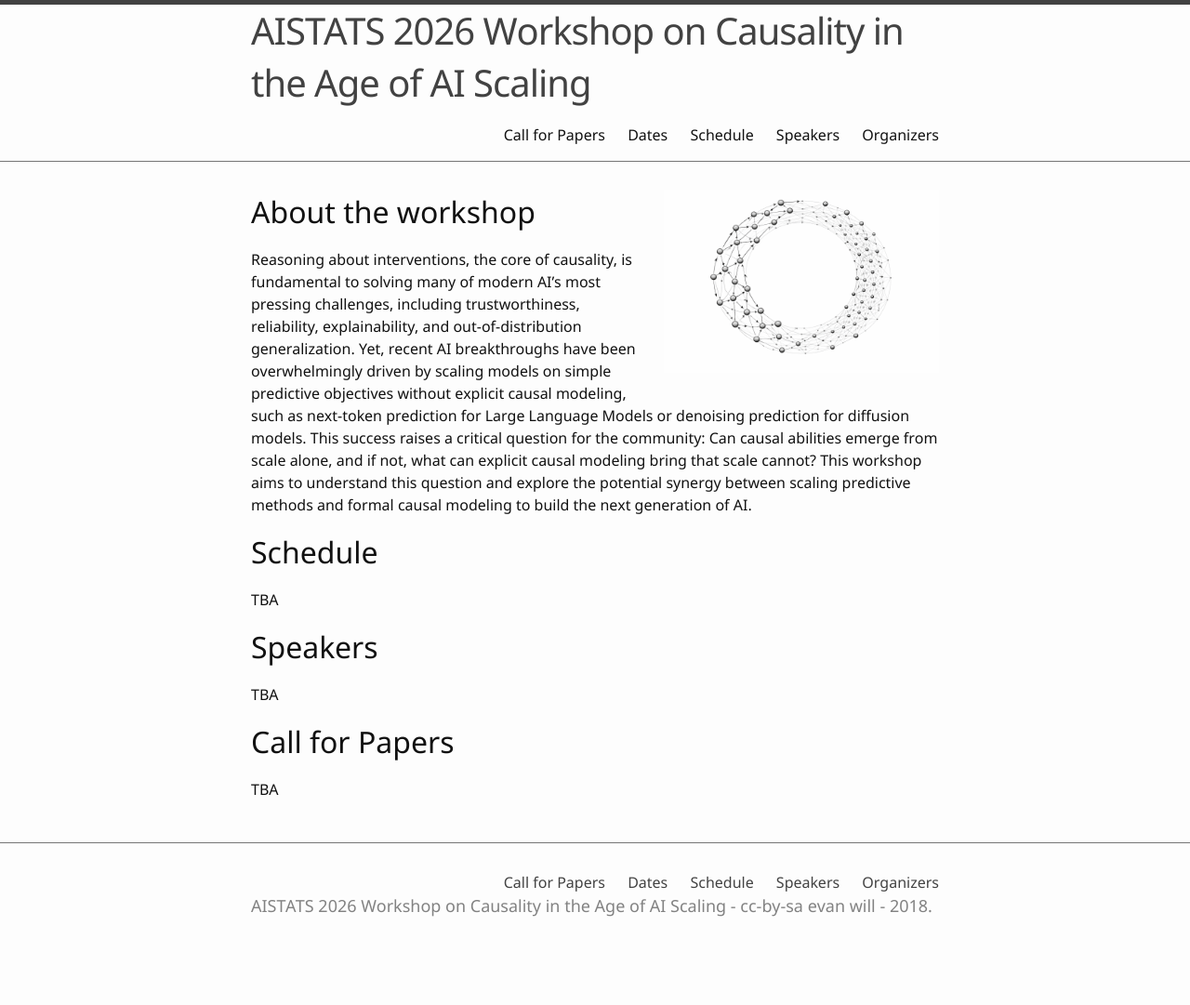
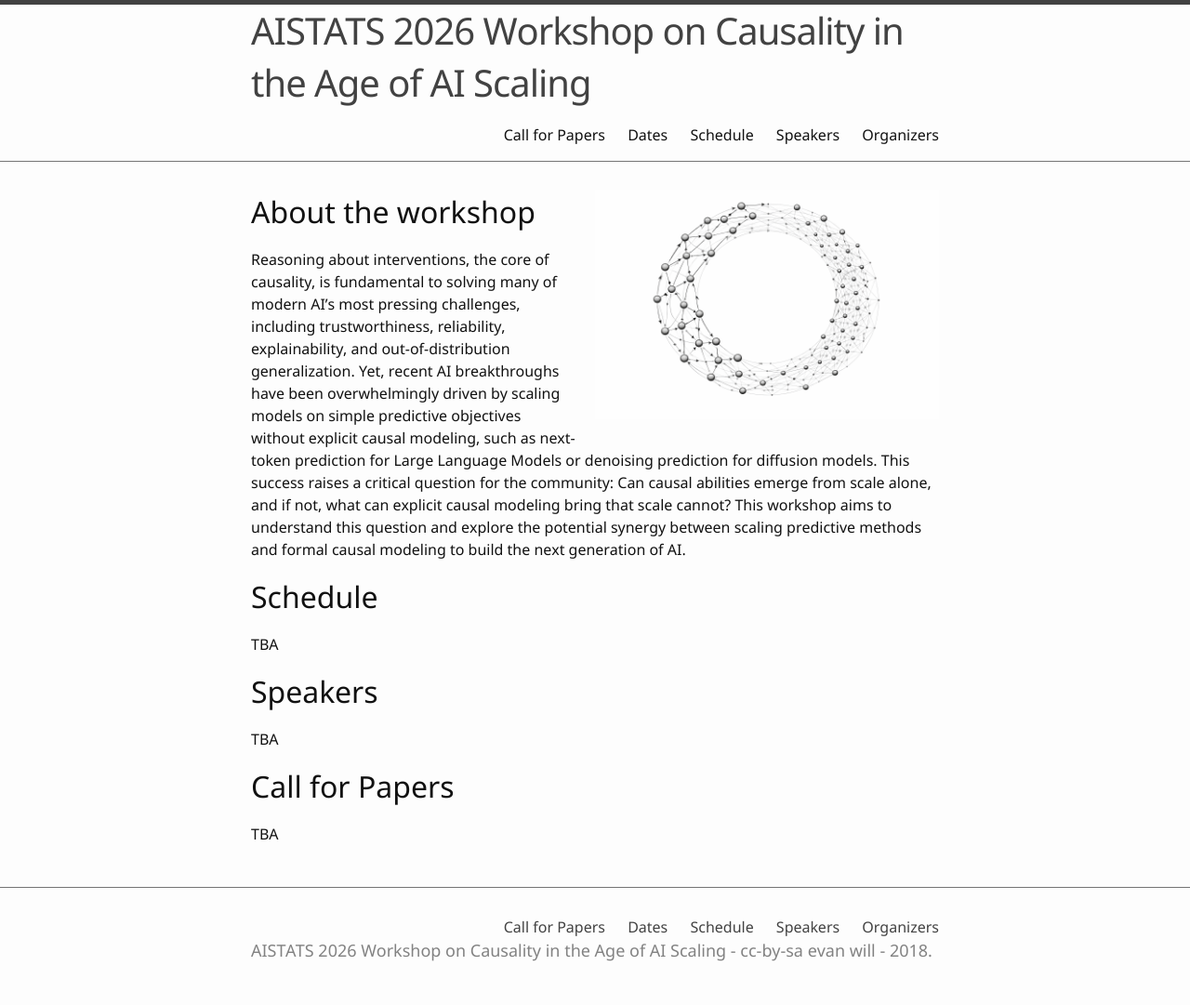
Before and after one commit to causcale/causcale.github.io, a Jekyll site: the page built from index.md, in a window 1280 px wide. Shown: the whole page at 93% size. Built offline with Jekyll 4.4.1, drawn with Linux system fonts in a browser that asks for light colours; before the commit the page ends 1033 px from its top, so only the background shows below that.

Commit message:
Update main.scss

```diff
--- a/css/main.scss
+++ b/css/main.scss
@@ -64,7 +64,7 @@ $on-laptop:        800px !default;
 .float-right-figure {
   float: right;
   margin: 0 0 1rem 1.25rem; /* left margin creates the gap from text */
-  max-width: 40%;
+  max-width: 50%;
 }
 
 .float-right-figure img {
```
